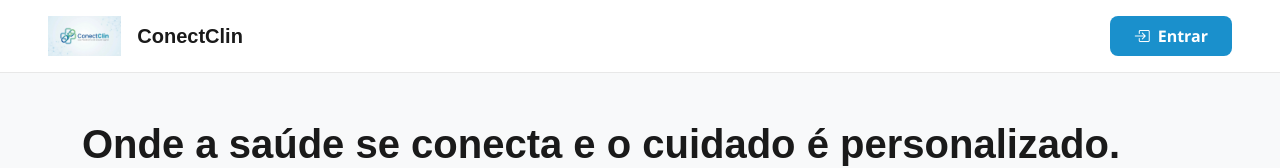
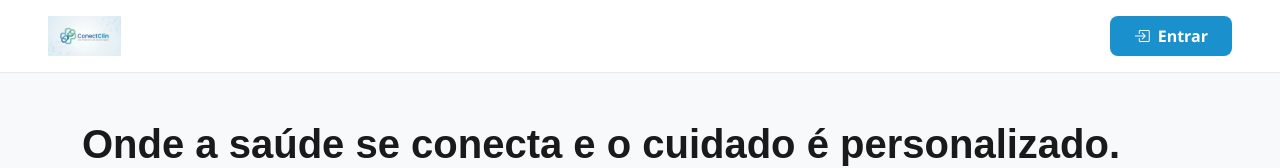
Before and after one commit to evoprocess/conectclin, a React (Vite) app: page / in a window 1280 px wide. Shown: the top 168 px of the page. Built offline with nearby package versions, Linux system fonts and the light colour scheme; no server answers.

Commit message:
"ConectClin" removido do LandingNavbar.jsx para deixar apenas a "Logo" no Header

```diff
--- a/src/components/landing/LandingNavbar.jsx
+++ b/src/components/landing/LandingNavbar.jsx
@@ -20,12 +20,6 @@ export default function LandingNavbar() {
       >
         <div className="d-flex align-items-center gap-3">
           <img src={logoImage} alt="ConectClin Logo" style={{ height: 40, width: 'auto' }} />
-          <span
-            className="fw-bold fs-5"
-            style={{ fontFamily: "'Poppins', sans-serif", color: '#1a1a1a' }}
-          >
-            ConectClin
-          </span>
         </div>
 
         <button
```
